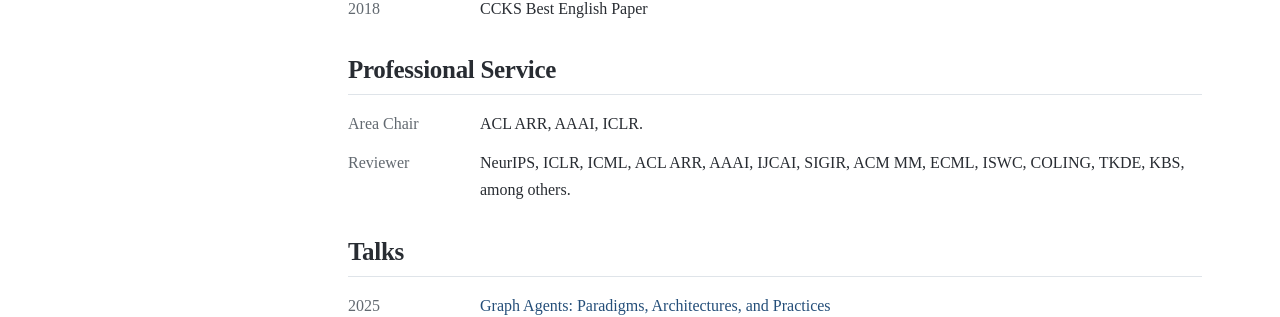
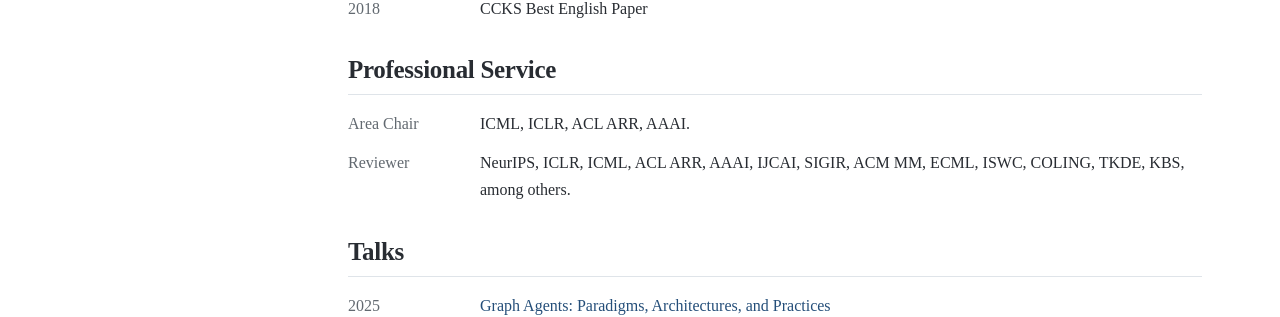
Before and after one commit to guolingbing/guolingbing.github.io, a Jekyll site: the page built from _pages/about.md, in a window 1280 px wide and 900 px high, scrolled down 2270 px. Shown: the part 450-767 px from the top of the window. Built offline with Jekyll 4.4.1, drawn with Linux system fonts in a browser that asks for light colours; some web fonts are replaced.

Commit message:
Update about.md

```diff
--- a/_pages/about.md
+++ b/_pages/about.md
@@ -94,7 +94,7 @@ redirect_from:
 <section id="service" class="home-section" aria-labelledby="service-title">
   <h2 id="service-title">Professional Service</h2>
   <dl class="detail-list">
-    <div><dt>Area Chair</dt><dd>ACL ARR, AAAI, ICLR.</dd></div>
+    <div><dt>Area Chair</dt><dd>ICML, ICLR, ACL ARR, AAAI.</dd></div>
     <div><dt>Reviewer</dt><dd>NeurIPS, ICLR, ICML, ACL ARR, AAAI, IJCAI, SIGIR, ACM MM, ECML, ISWC, COLING, TKDE, KBS, among others.</dd></div>
   </dl>
 </section>
```
